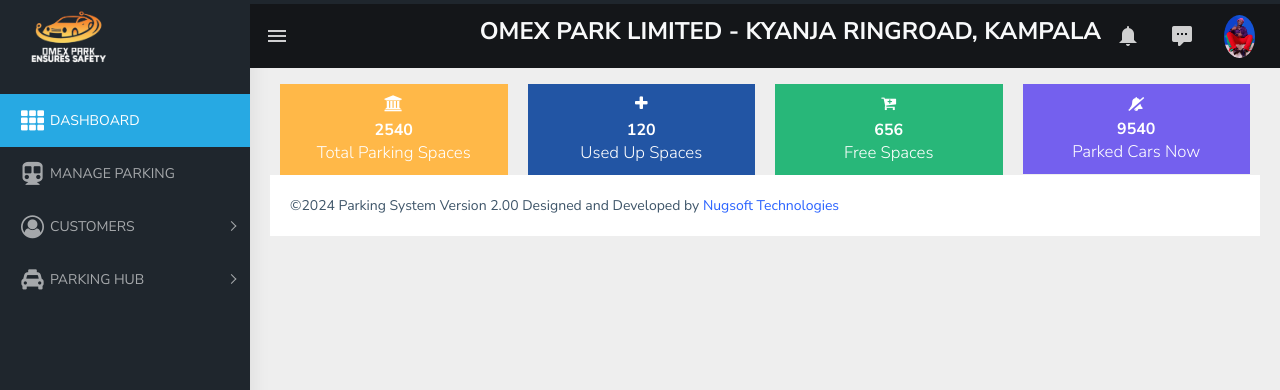
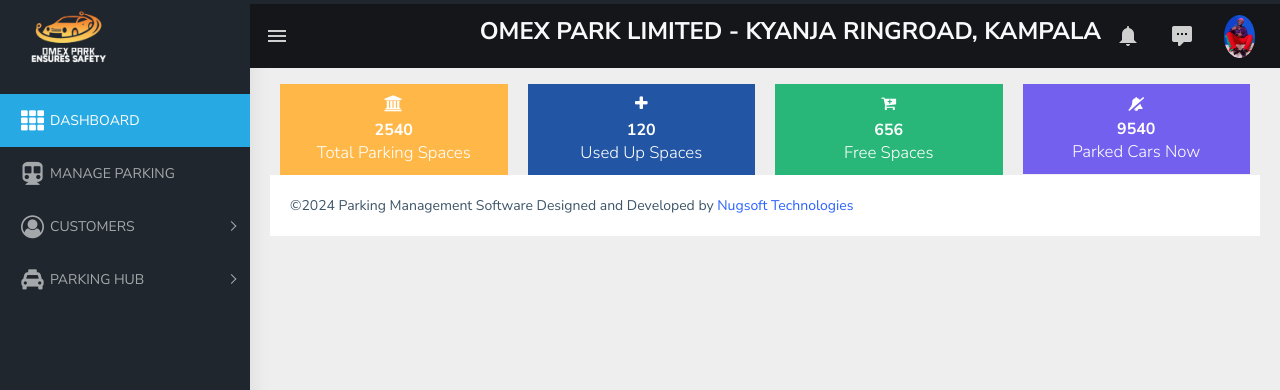
Before and after one commit to DeveloperJulias/demo-parking-software, a PHP site: page /index.php in a window 1280 px wide. Shown: the top 390 px of the page. Run offline with PHP 8.4, Linux system fonts and the light colour scheme.

Commit message:
i changed the system description

```diff
--- a/includes/footer.php
+++ b/includes/footer.php
@@ -9,7 +9,7 @@
 
                  <span style="text-align:center">
 
-                     &copy;<?= date('Y') ?> Parking System Version 2.00 Designed and Developed by <a href="https://www.nugsoft.com">Nugsoft Technologies</a>
+                     &copy;<?= date('Y') ?> Parking  Management Software Designed and Developed by <a href="https://www.nugsoft.com">Nugsoft Technologies</a>
                  </span>
 
              </div>
```
